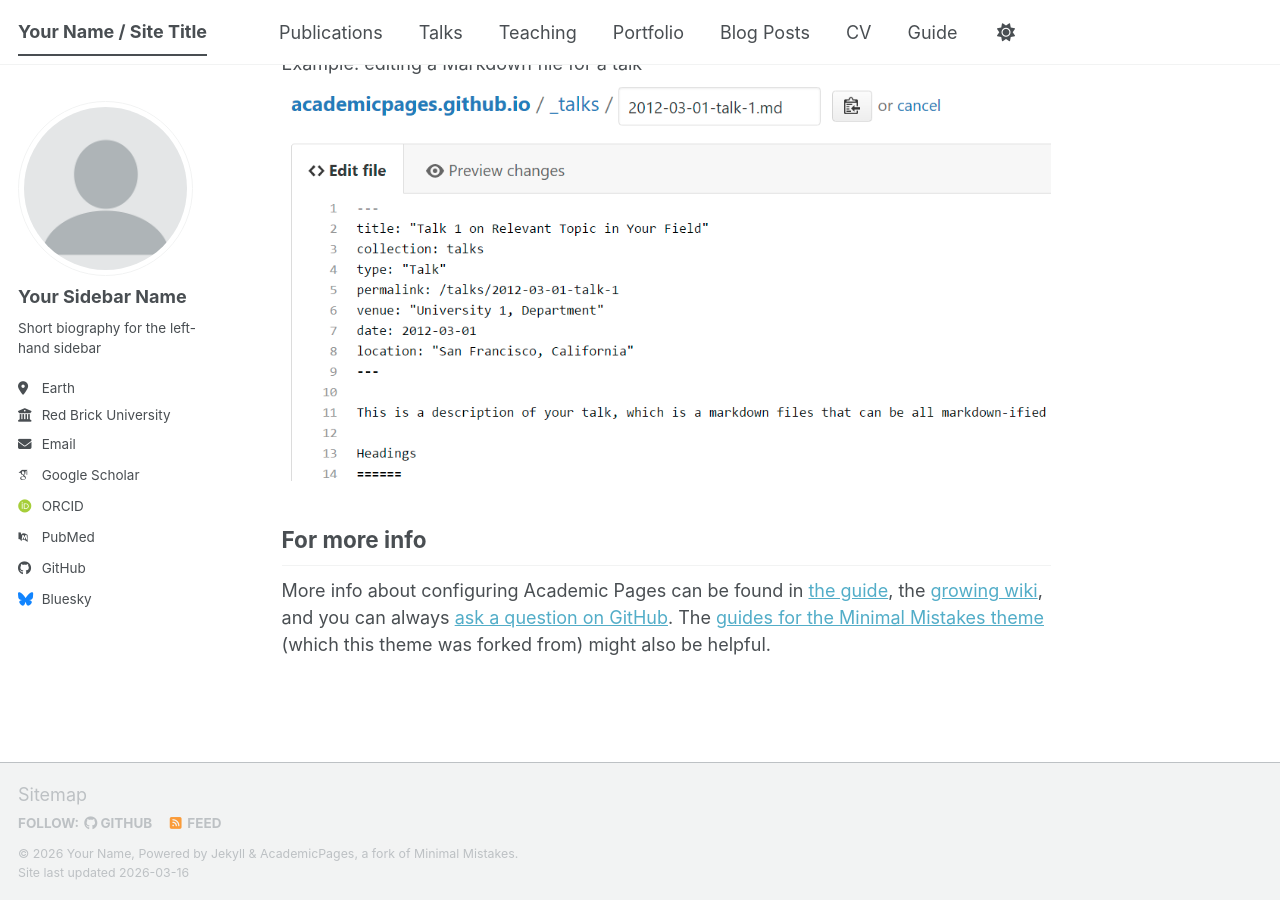
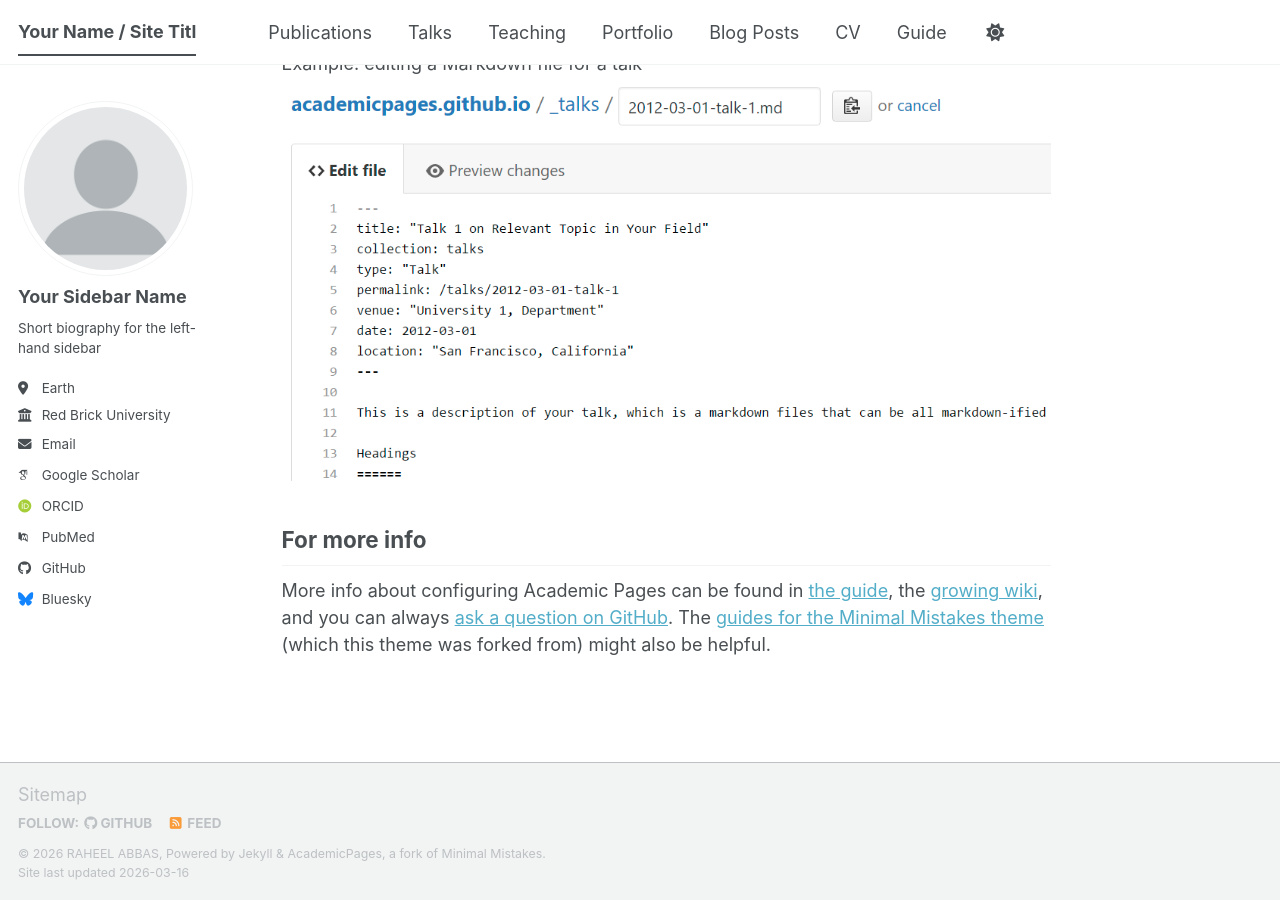
Before and after one commit to Abbass521/raheelabbas.github.io, a Jekyll site: the page built from _pages/about.md, in a window 1280 px wide and 900 px high, scrolled down 2720 px. Built offline with Jekyll 4.4.1, drawn with Linux system fonts in a browser that asks for light colours; some web fonts are replaced; a script bundle is joined from its source files by our own code; library files that are not in the unit come from our copies.

Commit message:
Update site title and personal information

```diff
--- a/_config.yml
+++ b/_config.yml
@@ -9,9 +9,9 @@
 # Basic Site Settings
 locale                   : "en-US"
 site_theme               : "default" # The available themes options are "default", "air", "sunrise", "mint", "dirt" and "contrast"
-title                    : "Your Name / Site Title"
+title                    : "Your Name / Site Titl"
 title_separator          : "-"
-name                     : &name "Your Name"
+name                     : &name "RAHEEL ABBAS"
 description              : &description "Your Name's academic portfolio"   # Update this with a general description of your site, this is the default if not overridden by a page
 url                      : https://academicpages.github.io # The base hostname & protocol for your site e.g. "https://[your GitHub username].github.io",
                                                            # or if you already have some other page hosted on Github then use "https://[your GitHub username].github.io/[Your Repo Name]"
@@ -30,7 +30,7 @@ author:
   location         : "Earth"
   employer         : "Red Brick University"
   uri              : # URL
-  email            : "none@example.org"
+  email            : "raheelabbass100@gmail.com"
 
   # Academic websites
   academia         : # URL
```
